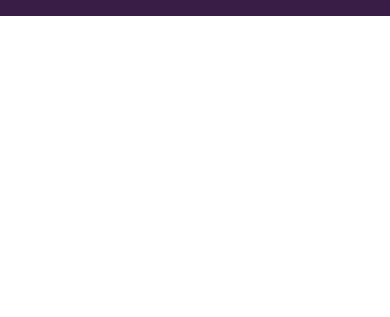
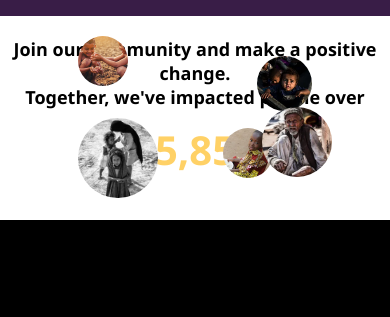
Before and after one commit to Sivasundhar16/charity-update, a plain HTML site: page about.html in a window 390 px wide. Shown: the part 4610-4927 px from the top of the page. Drawn offline with nearby package versions, Linux system fonts and the light colour scheme.

Commit message:
completed fully

```diff
--- a/about.css
+++ b/about.css
@@ -885,4 +885,78 @@ body {
     height: 180px; /* Reduce image height */
     object-fit: cover;
   }
+
+  /* join our community */
+  .ourcommunityouter {
+    margin-top: 200px;
+    padding: 10px;
+    position: relative;
+    margin-top: -1px;
+  }
+  .ourcommunityouter h1 {
+    font-size: 18px;
+    text-align: center;
+  }
+  .ourcommunityouter h2 {
+    font-size: 40px;
+    text-align: center;
+  }
+  .makeround {
+    width: 50px;
+    height: 50px;
+  }
+  .firstcommunity {
+    top: 10%;
+    left: 20%;
+    width: 50px;
+    height: 50px;
+  }
+  .secondcommunity {
+    top: 20%;
+    right: 20%;
+    width: 55px;
+    height: 55px;
+  }
+  .thridcommunity {
+    top: 50%;
+    left: 20%;
+    width: 80px;
+    height: 80px;
+  }
+  .fourthcommunity {
+    top: 55%;
+    right: 30%;
+    width: 50px;
+    height: 50px;
+  }
+  .fifthcommunity {
+    top: 45%;
+    right: 15%;
+    width: 70px;
+    height: 70px;
+  }
+
+  /* final footer */
+  .finalfooter {
+    display: flex;
+    flex-direction: column;
+    align-items: center;
+  }
+  .makethriddiv {
+    opacity: 0;
+  }
+  .finalfooteriv {
+    display: none;
+  }
+  .footerline {
+    margin-top: 100px;
+  }
+
+  .extendedflex {
+    background-color: black;
+  }
+
+  .makethriddiv {
+    display: none;
+  }
 }
```
